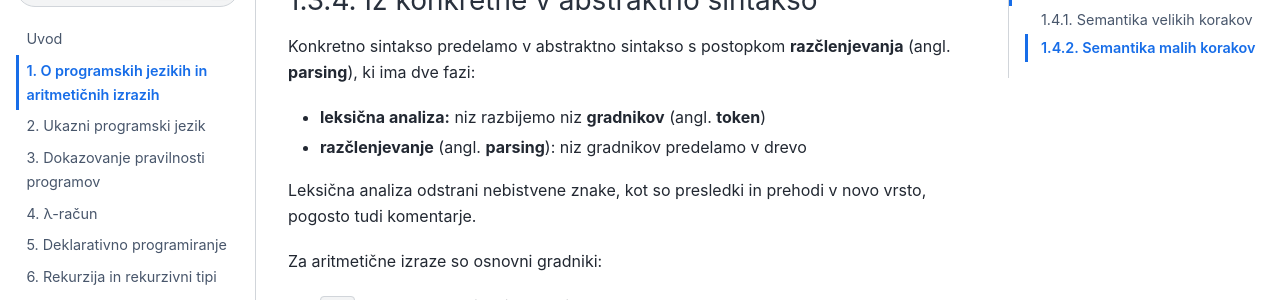
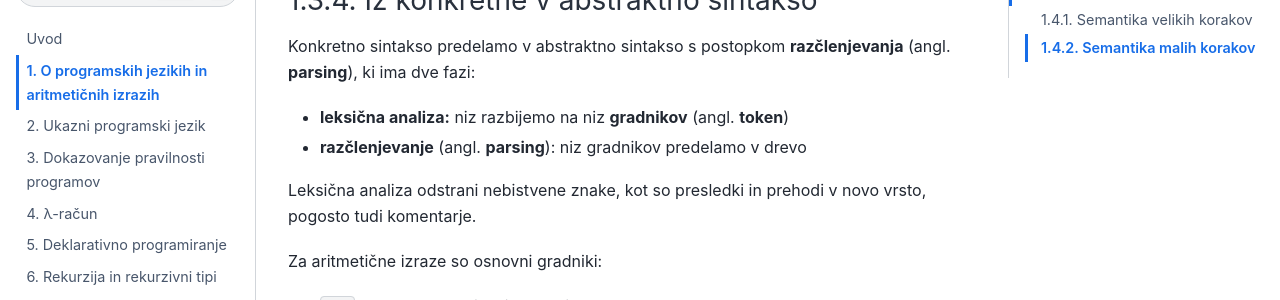
Before and after one commit to andrejbauer/ppj-skripta, a Jupyter Book: the page built from 01-aritmeticni-izrazi/01-aritmeticni-izrazi.md, in a window 1280 px wide and 900 px high, scrolled down 3624 px. Shown: the part 153-453 px from the top of the window. Built offline with Jupyter Book 1.0.4 settings and Sphinx 7.4.7 and the Sphinx Book theme 1.1.4, drawn with Linux system fonts in a browser that asks for light colours.

```diff
--- a/01-aritmeticni-izrazi/01-aritmeticni-izrazi.md
+++ b/01-aritmeticni-izrazi/01-aritmeticni-izrazi.md
@@ -147,7 +147,7 @@ Ali bi lahko `1 * 2 + x` razčlenili kot `1 * (2 + x)` glede na zgornja pravila?
 Konkretno sintakso predelamo v abstraktno sintakso s postopkom **razčlenjevanja** (angl.
 **parsing**), ki ima dve fazi:
 
-* **leksična analiza:** niz razbijemo niz **gradnikov** (angl. **token**)
+* **leksična analiza:** niz razbijemo na niz **gradnikov** (angl. **token**)
 
 * **razčlenjevanje** (angl. **parsing**): niz gradnikov predelamo v drevo
 
```
